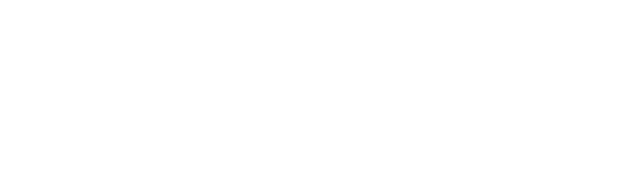
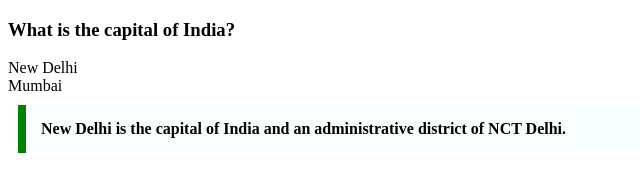
Before and after one commit to acciojob/trivia-vidyatiwrai, a website: page main.html in a window 1280 px wide. Shown: the whole page, without its empty margins (0-640 px from the left). Drawn offline with Linux system fonts and the light colour scheme.

Commit message:
created a submission

```diff
--- a/main.html
+++ b/main.html
@@ -8,6 +8,13 @@
 
 <body>
 	<!-- the entire body must be written by student -->
+	<h3>What is the capital of India?</h3>
+	<lable type="radio" name="capital">
+	<lable for="delhi">New Delhi</lable><br>
+		<lable type="radio" name="capital">
+	<lable for="mumbai">Mumbai</lable><br>
+
+	<blockquote>New Delhi is the capital of India and an administrative district of NCT Delhi.</blockquote>
     <script type="text/javascript" src="./script.js">
 </script>
 
--- a/styles.css
+++ b/styles.css
@@ -1,2 +1,10 @@
 
 /* Your CSS Code here. */
+blockquote{
+	max-width:600px;
+	margin:10px;
+	padding:15px;
+	border-left:8px solid green;
+	background-color:#f8fffe;
+	font-weight:bold;
+}
```
